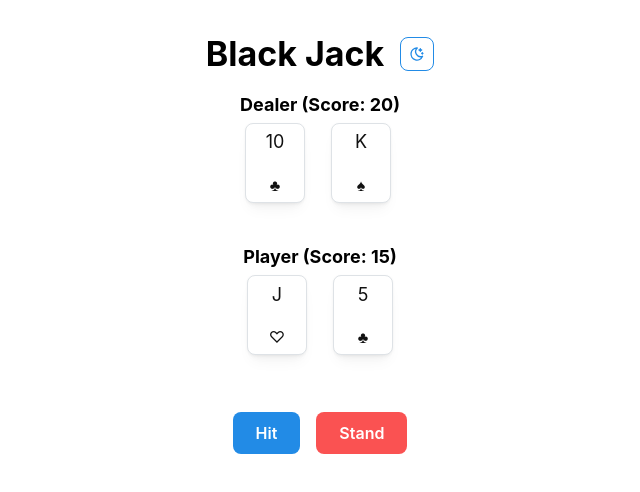
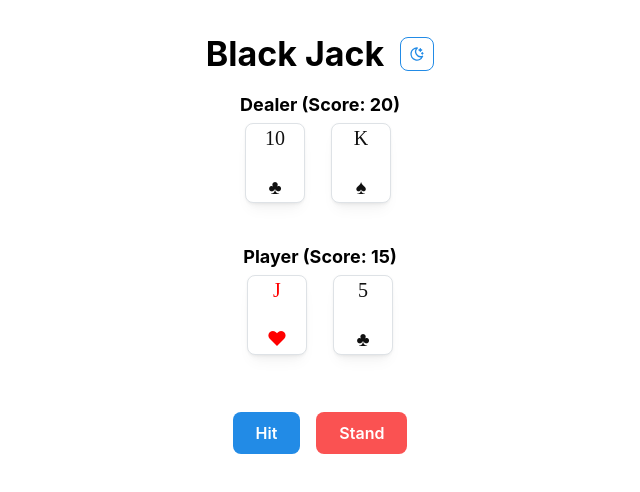
Before and after one commit to Hiromu-USHIHARA/ReactBlackJack, a React (Create React App) app: page / in a window 1280 px wide. Shown: the top 492 px of the page, without its empty margins (320-960 px from the left). Built offline with nearby package versions, Linux system fonts and the light colour scheme.

Commit message:
Update UI

```diff
--- a/src/components/Card.js
+++ b/src/components/Card.js
@@ -2,6 +2,7 @@ import {Card as MantineCard, Text, Stack} from "@mantine/core"
 
 export default function Card({suit, value, colorScheme}){
     const textColor = colorScheme === "dark" ? "#111" : "#111";
+    const suitColor = suit === "♥" || suit === "♦" ? "red" : textColor;
     return (
         <MantineCard
             shadow="sm"
@@ -20,8 +21,8 @@ export default function Card({suit, value, colorScheme}){
             }}
         >
             <Stack spacing={0} align="center">
-                <Text size="lg" weight={700} style={{color: textColor}}>{value}</Text>
-                <Text size="md" style={{color: textColor}}>{suit}</Text>
+                <Text size="xl" weight={700} style={{color: suitColor, fontFamily: "serif"}}>{value}</Text>
+                <Text size="xl" style={{color: suitColor}}>{suit}</Text>
             </Stack>
         </MantineCard>
     );
--- a/src/utils/deck.js
+++ b/src/utils/deck.js
@@ -1,5 +1,5 @@
 export function createDeck(){
-    const suits=["♣", "♠", "♡", "♢"];
+    const suits=["♣", "♠", "♥", "♦"];
     const values=[
         "A","2","3","4","5","6",
         "7","8","9","10","J","Q","K"
```
